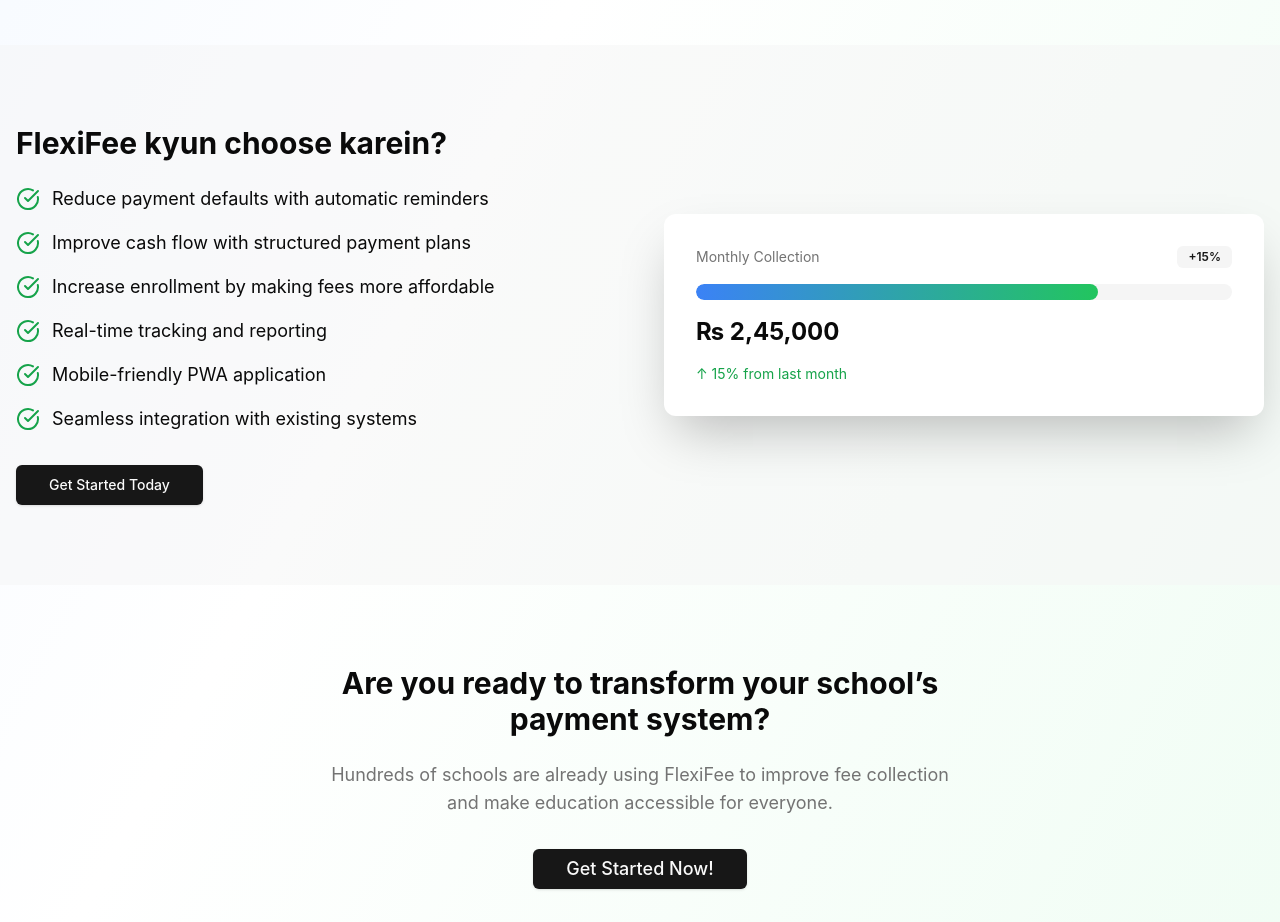
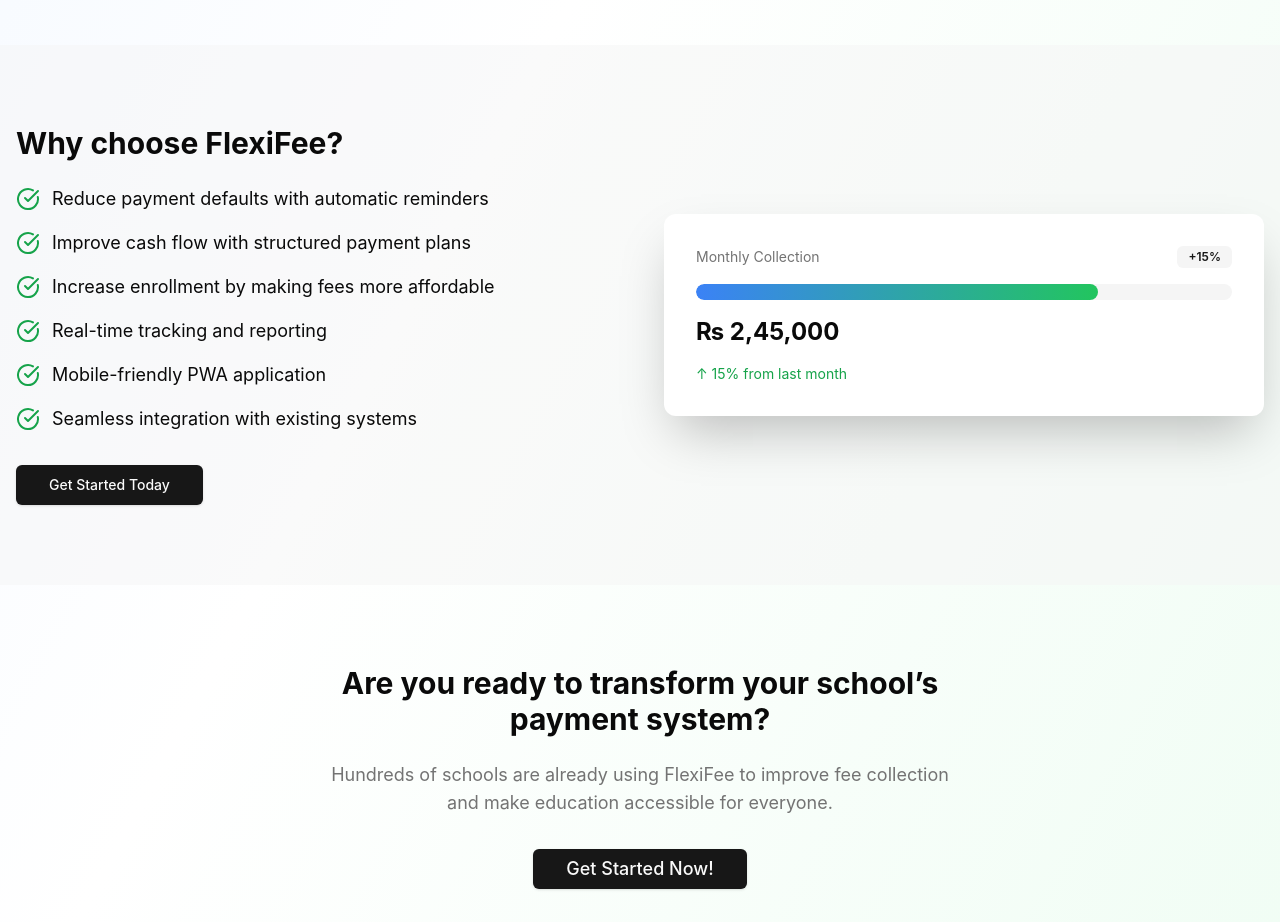
Before and after one commit to ishratabbas001-ai/Flexi, a React (Vite) app: page / in a window 1280 px wide. Shown: the part 1320-2242 px from the top of the page. Built offline with nearby package versions, Linux system fonts and the light colour scheme; no server answers.

Commit message:
Updated LandingPage.tsx

```diff
--- a/src/pages/LandingPage.tsx
+++ b/src/pages/LandingPage.tsx
@@ -177,7 +177,7 @@ Empowering education with smarter, simpler payment solutions — making learning
         <div className="grid lg:grid-cols-2 gap-12 items-center">
           <div>
             <h2 className="text-2xl sm:text-3xl font-bold mb-6">
-              FlexiFee kyun choose karein?
+              Why choose FlexiFee?
             </h2>
             <ul className="space-y-4">
               {benefits.map((benefit, index) => (
```
